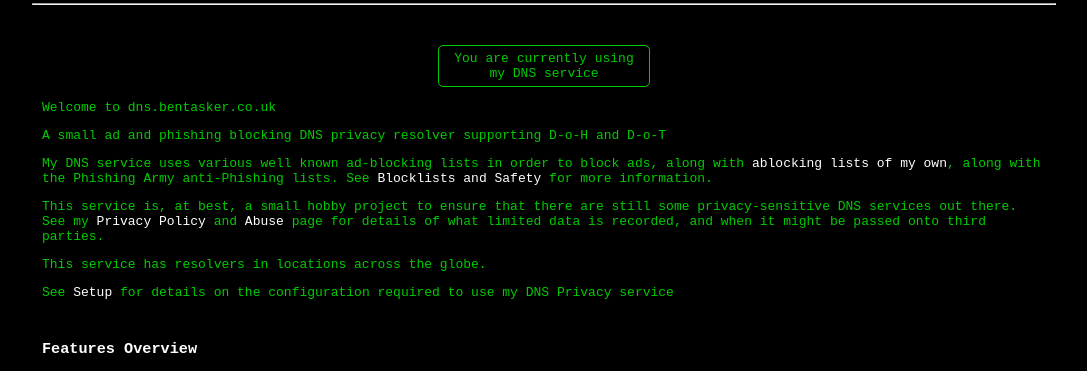
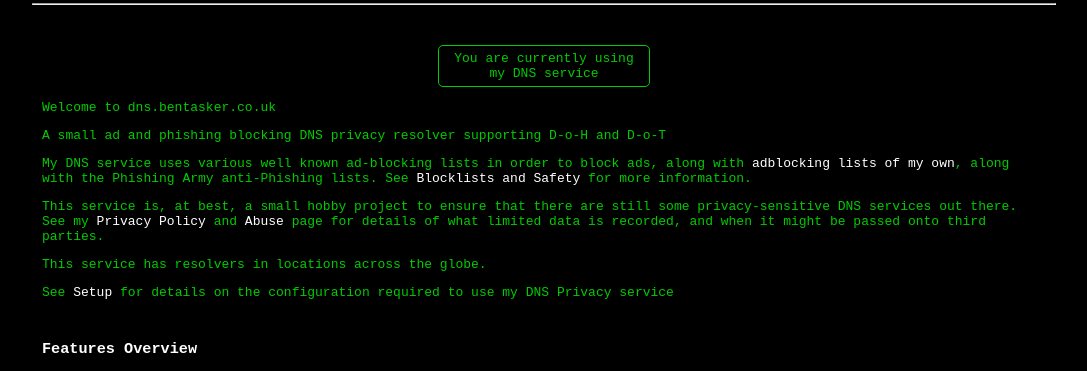
Before and after one commit to bentasker/dns.bentasker.co.uk, a plain HTML site: page output/index.html in a window 1280 px wide. Shown: the part 73-444 px from the top of the page, without its empty margins (96-1183 px from the left). Drawn offline with Linux system fonts and the light colour scheme.

Commit message:
Correct typo

```diff
--- a/output/index.html
+++ b/output/index.html
@@ -62,7 +62,7 @@
 	<p>Welcome to dns.bentasker.co.uk</p>
 	<p>A small ad and phishing blocking DNS privacy resolver supporting D-o-H and D-o-T</p>
 
-	<p>My DNS service uses various well known ad-blocking lists in order to block ads, along with <a href="https://projects.bentasker.co.uk/jira_projects/browse/ADBLK.html" target=_blank>ablocking lists of my own</a>,
+	<p>My DNS service uses various well known ad-blocking lists in order to block ads, along with <a href="https://projects.bentasker.co.uk/jira_projects/browse/ADBLK.html" target=_blank>adblocking lists of my own</a>,
 	along with the Phishing Army anti-Phishing lists. See <a href="blocklists_and_safety.html">Blocklists and Safety</a> for more information.</p>
 
 	<p>This service is, at best, a small hobby project to ensure that there are still some privacy-sensitive DNS services out there. See my <a href="privacypolicy.html">Privacy Policy</a> and <a href="abuse.html">Abuse</a> page for details
```
